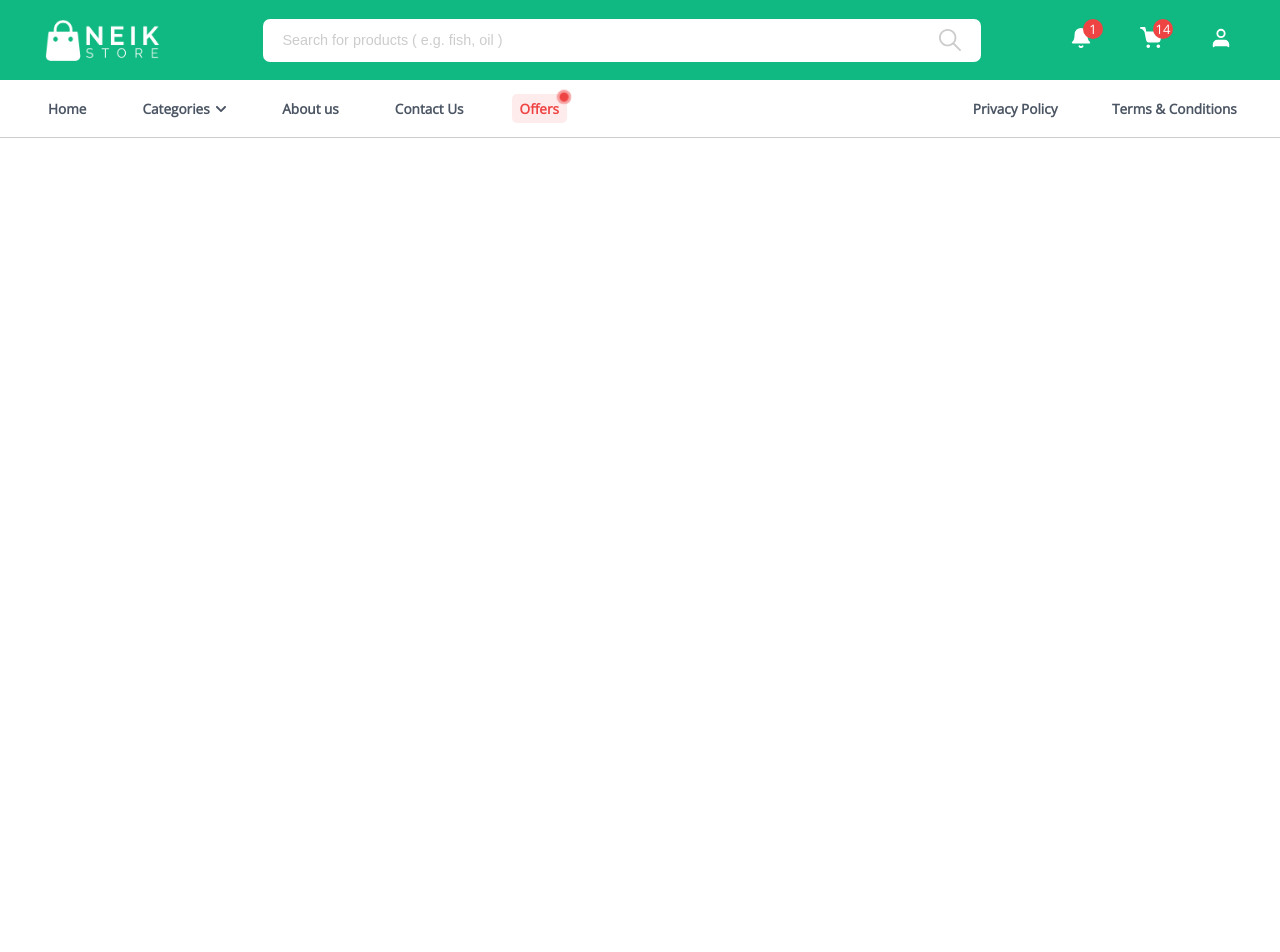
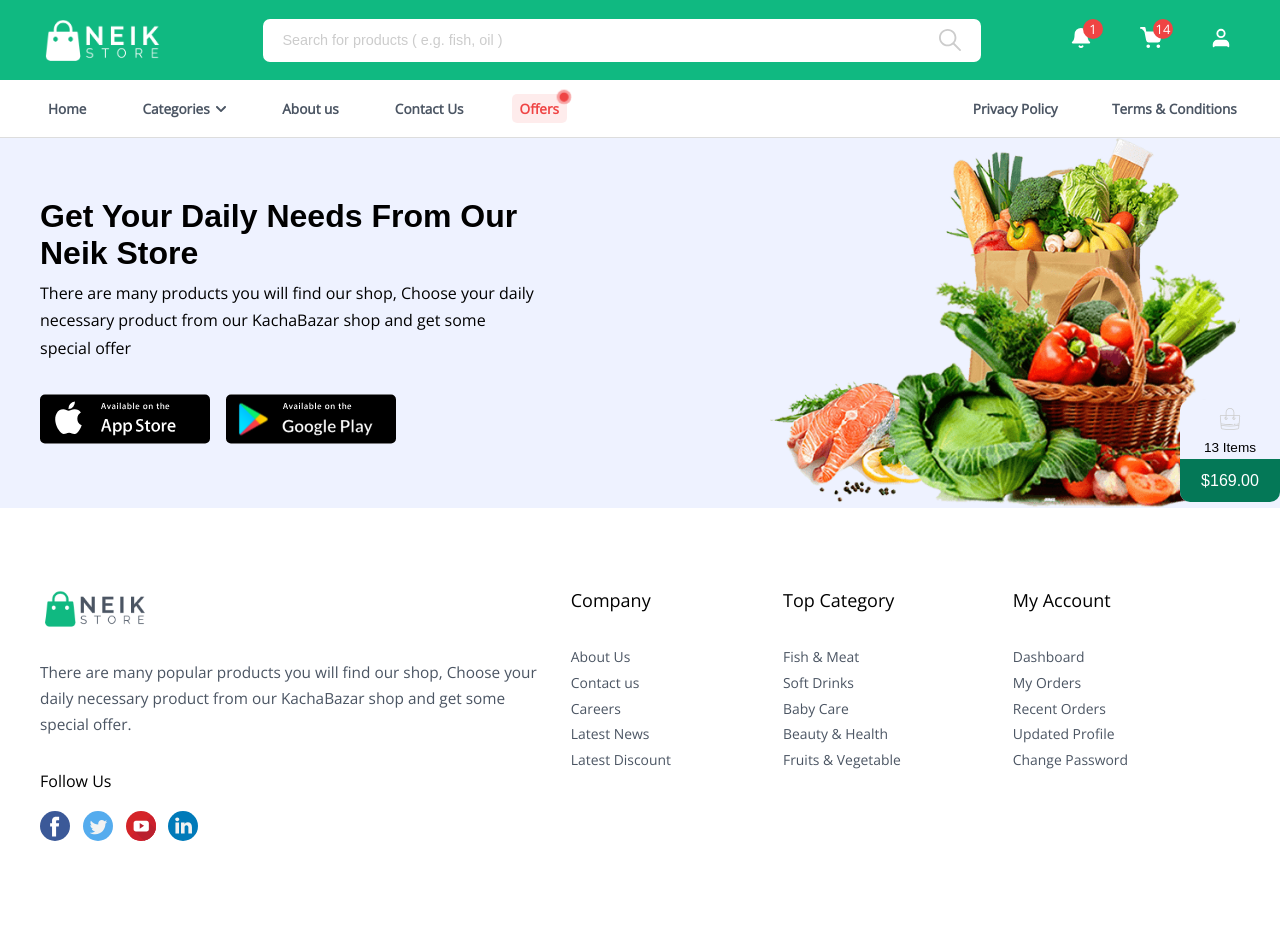
Before and after one commit to TrungKien0609/Grocery-Store, a Vue app in the folder grocery-store-frontend/: page / in a window 1280 px wide. Shown: the top 952 px of the page. Before the commit the page ends 800 px from the top, so only its background shows below. Built offline with nearby package versions, Linux system fonts and the light colour scheme.

Commit message:
Builded footer component and summary-cart component

```diff
--- a/grocery-store-frontend/src/App.vue
+++ b/grocery-store-frontend/src/App.vue
@@ -1,15 +1,18 @@
 <template>
   <div class="app-container">
     <Navigation />
-    <router-view />
+    <router-view class="app-content" />
+    <Footer />
   </div>
 </template>
 <script>
 import Navigation from "./components/Navigation.vue";
+import Footer from "./components/Footer.vue";
 export default {
-  name: "navBar",
+  name: "Frame",
   components: {
     Navigation,
+    Footer,
   },
 };
 </script>
@@ -21,6 +24,14 @@ export default {
   box-sizing: border-box;
   font-family: "Open Sans", sans-serif;
 }
+.app-container {
+  display: flex;
+  flex-direction: column;
+  .app-content {
+    flex: 1;
+  }
+}
+
 img {
   display: block;
   width: 100%;
@@ -31,6 +42,9 @@ input,
 button {
   outline: none;
   border: none;
+}
+a {
+  text-decoration: none;
 }
 .app-container {
   display: flex;
--- /dev/null
+++ b/grocery-store-frontend/src/components/Footer.vue
@@ -0,0 +1,278 @@
+<template>
+  <div class="footer-container">
+    <div class="remind-user">
+      <div class="content">
+        <h1>Get Your Daily Needs From Our Neik Store</h1>
+        <p>
+          There are many products you will find our shop, Choose your daily
+          necessary product from our KachaBazar shop and get some special offer
+        </p>
+        <div class="app-dowload">
+          <a href="https://www.apple.com/app-store/" target="blank">
+            <AppStore class="app-link" />
+          </a>
+          <a href="https://play.google.com/store/apps" target="blank">
+            <GooglePlay class="app-link" />
+          </a>
+        </div>
+      </div>
+      <div class="image">
+        <img src="@/assets/images/common-fruit.png" alt="" />
+      </div>
+    </div>
+    <div class="footer-info">
+      <div class="col-1">
+        <div class="image header">
+          <router-link to="#">
+            <img src="@/assets/images/dark-logo.png" alt="logo" />
+          </router-link>
+        </div>
+        <p>
+          There are many popular products you will find our shop, Choose your
+          daily necessary product from our KachaBazar shop and get some special
+          offer.
+        </p>
+        <p>Follow Us</p>
+        <div class="follow">
+          <a href="#" target="blank" class="follow-link">
+            <Facebook />
+          </a>
+          <a href="#" target="blank" class="follow-link">
+            <Twitter />
+          </a>
+          <a href="#" target="blank" class="follow-link">
+            <Youtube />
+          </a>
+          <a href="#" target="blank" class="follow-link">
+            <Linkedin />
+          </a>
+        </div>
+      </div>
+      <div class="col-2">
+        <h3 class="header">Company</h3>
+        <router-link to="#" class="link-dark">
+          <p>About Us</p>
+        </router-link>
+        <router-link to="#" class="link-dark">
+          <p>Contact us</p>
+        </router-link>
+        <router-link to="#" class="link-dark">
+          <p>Careers</p>
+        </router-link>
+        <router-link to="#" class="link-dark">
+          <p>Latest News</p>
+        </router-link>
+        <router-link to="#" class="link-dark">
+          <p>Latest Discount</p>
+        </router-link>
+      </div>
+      <div class="col-3">
+        <h3 class="header">Top Category</h3>
+        <router-link to="#" class="link-dark">
+          <p>Fish & Meat</p>
+        </router-link>
+        <router-link to="#" class="link-dark">
+          <p>Soft Drinks</p>
+        </router-link>
+        <router-link to="#" class="link-dark">
+          <p>Baby Care</p>
+        </router-link>
+        <router-link to="#" class="link-dark">
+          <p>Beauty & Health</p>
+        </router-link>
+        <router-link to="#" class="link-dark">
+          <p>Fruits & Vegetable</p>
+        </router-link>
+      </div>
+      <div class="col-4">
+        <h3 class="header">My Account</h3>
+        <router-link to="#" class="link-dark">
+          <p>Dashboard</p>
+        </router-link>
+        <router-link to="#" class="link-dark">
+          <p>My Orders</p>
+        </router-link>
+        <router-link to="#" class="link-dark">
+          <p>Recent Orders</p>
+        </router-link>
+        <router-link to="#" class="link-dark">
+          <p>Updated Profile</p>
+        </router-link>
+        <router-link to="#" class="link-dark">
+          <p>Change Password</p>
+        </router-link>
+      </div>
+    </div>
+    <div class="copy-right">
+      <p>Copyright 2022 <a href="#">@Trung Kien</a>, All rights reserved.</p>
+      <div class="payment-logo">
+        <img src="@/assets/images/payment-logo.png" alt="payment-logo" />
+      </div>
+    </div>
+  </div>
+</template>
+<script>
+import AppStore from "../assets/Icons/app-store.svg";
+import GooglePlay from "../assets/Icons/play-store.svg";
+import Facebook from "../assets/Icons/facebook.svg";
+import Twitter from "../assets/Icons/twitter.svg";
+import Youtube from "../assets/Icons/youtube.svg";
+import Linkedin from "../assets/Icons/linkedin.svg";
+export default {
+  name: "Footer",
+  components: {
+    AppStore,
+    GooglePlay,
+    Facebook,
+    Twitter,
+    Youtube,
+    Linkedin,
+  },
+};
+</script>
+<style lang="scss" scoped>
+.footer-container {
+  .remind-user {
+    width: 100%;
+    display: flex;
+    justify-content: space-between;
+    align-items: center;
+    padding: 0 2.5rem;
+    background-color: rgb(238 242 255);
+    @media (max-width: 900px) {
+      padding: 1.5rem 2.5rem;
+    }
+    @media (max-width: 770px) {
+      padding: 2.5rem;
+    }
+    @media (max-width: 600px) {
+      padding: 2.5rem 1rem;
+    }
+    .content {
+      max-width: 500px;
+      @media (max-width: 770px) {
+        max-width: initial;
+      }
+      h1 {
+        font-family: sans-serif;
+        margin-bottom: 0.5rem;
+        font-weight: bolder;
+      }
+      p {
+        line-height: 1.7rem;
+      }
+      .app-dowload {
+        margin-top: 2rem;
+        display: flex;
+        justify-content: flex-start;
+        flex-wrap: wrap;
+        .app-link {
+          margin: 0 1rem 0 0;
+        }
+      }
+    }
+    .image {
+      width: 100%;
+      max-width: 470px;
+      min-width: 330px;
+      @media (max-width: 770px) {
+        display: none;
+      }
+    }
+  }
+  .footer-info {
+    display: flex;
+    justify-content: space-between;
+    margin: 5rem 0;
+    padding: 0 2.5rem;
+    @media (max-width: 600px) {
+      padding: 2.5rem 1rem;
+      margin: 0;
+    }
+    flex-wrap: wrap;
+    .header {
+      font-family: "Open Sans", sans-serif;
+      font-weight: 550;
+      color: #000;
+      margin-bottom: 2rem;
+      font-size: 1.125rem;
+    }
+    > div {
+      margin-right: 7rem;
+      @media (max-width: 490px) {
+        margin-right: 1rem;
+      }
+      color: rgba(75, 85, 99, 1);
+      .link-dark {
+        transition: 0.25s;
+        position: initial;
+        &:hover {
+          color: #10b981;
+        }
+      }
+      p {
+        line-height: 1.6rem;
+        font-size: 0.87rem;
+      }
+    }
+    .col-1 {
+      flex: 1;
+      margin: 0;
+      margin-right: 2rem;
+      min-width: 250px;
+      .image {
+        width: 110px;
+        height: 40px;
+      }
+      .follow {
+        display: flex;
+        justify-items: flex-start;
+        margin-bottom: 2.5rem;
+        .follow-link {
+          cursor: pointer;
+          width: 30px;
+          height: auto;
+          margin-right: 0.8rem;
+        }
+      }
+      p {
+        font-size: 0.96rem;
+        color: rgba(75, 85, 99, 1);
+        margin-bottom: 2rem;
+        line-height: 1.6rem;
+        &:last-of-type {
+          margin-bottom: 1rem;
+          color: #000;
+          font-size: 1rem;
+        }
+      }
+    }
+  }
+  .copy-right {
+    display: flex;
+    justify-content: space-between;
+    align-items: center;
+    padding: 1rem 2.5rem;
+    border-top: 1px solid #eee;
+    @media (max-width: 800px) {
+      justify-content: center;
+    }
+    @media (max-width: 600px) {
+      padding: 1rem;
+      margin: 0;
+    }
+    p {
+      color: rgba(75, 85, 99, 1);
+      font-size: 0.8rem;
+      a {
+        color: #10b981;
+      }
+    }
+    .payment-logo {
+      @media (max-width: 800px) {
+        display: none;
+      }
+    }
+  }
+}
+</style>
--- a/grocery-store-frontend/src/components/Navigation.vue
+++ b/grocery-store-frontend/src/components/Navigation.vue
@@ -164,6 +164,9 @@
         <CartCheckOut @toggleCart="toggleCart" v-show="showCart" />
       </transition>
     </div>
+    <div class="summary-cart" v-if="!mobile">
+      <SummaryCart @toggleCart="toggleCart" />
+    </div>
   </div>
 </template>
 <script>
@@ -184,6 +187,7 @@ import Policy from "../assets/Icons/guard.svg";
 import Terms from "../assets/Icons/terms.svg";
 import Category from "./Category.vue";
 import CartCheckOut from "./Cart.vue";
+import SummaryCart from "./SummaryCart.vue";
 export default {
   name: "Navigation",
   components: {
@@ -204,6 +208,7 @@ export default {
     RightArrow,
     Terms,
     CartCheckOut,
+    SummaryCart,
   },
   data() {
     return {
@@ -255,10 +260,10 @@ export default {
 <style lang="scss" scoped>
 .wrapper {
   width: 100%;
-  position: fixed;
+  position: sticky;
   top: 0;
   left: 0;
-  border-bottom: 1px solid #ccc;
+  border-bottom: 1px solid #ddd;
   //common style
   .offer {
     color: #ef4444;
@@ -344,6 +349,7 @@ export default {
     margin: 0 auto;
     padding: 0.9rem 2.5rem;
     max-width: 1400px;
+    background-color: #fff;
     .nav-links {
       ul {
         display: flex;
@@ -539,6 +545,12 @@ export default {
       }
     }
   }
+  .summary-cart {
+    position: fixed;
+    right: 0;
+    top: 50%;
+    z-index: 50;
+  }
 }
 @keyframes live {
   0%,
--- /dev/null
+++ b/grocery-store-frontend/src/components/SummaryCart.vue
@@ -0,0 +1,53 @@
+<template>
+  <div class="summary-container" @click="toggleCart">
+    <Bag class="dark-icon" />
+    <p class="amount-item">13 Items</p>
+    <p class="total-price">$169.00</p>
+  </div>
+</template>
+<script>
+import Bag from "../assets/Icons/bag2.svg";
+export default {
+  name: "summaryCart",
+  components: {
+    Bag,
+  },
+  methods: {
+    toggleCart() {
+      this.$emit("toggleCart");
+    },
+  },
+};
+</script>
+<style lang="scss" scoped>
+.summary-container {
+  width: 100px;
+  background-color: rgb(238 242 255);
+  border-radius: 10px;
+  display: flex;
+  align-items: center;
+  flex-direction: column;
+  overflow: hidden;
+  cursor: pointer;
+  .dark-icon {
+    margin: 0.5rem 0;
+    path {
+      fill: #10b981;
+    }
+  }
+  .amount-item {
+    font-family: sans-serif;
+    font-size: 0.85rem;
+    color: #000;
+    line-height: 1.3rem;
+  }
+  .total-price {
+    width: 100%;
+    font-family: sans-serif;
+    background-color: rgba(4, 120, 87, 1);
+    line-height: 2.7rem;
+    text-align: center;
+    color: #fff;
+  }
+}
+</style>
```
